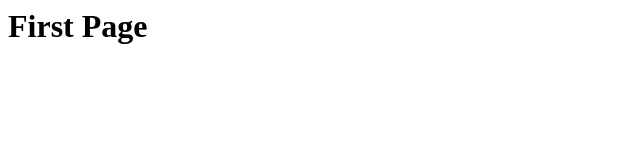
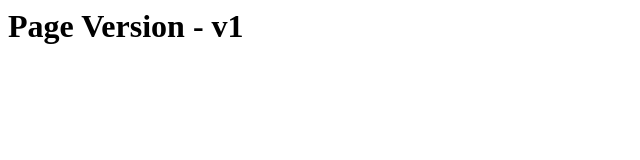
Before and after one commit to AaoGITKarein/cf-demo, a plain HTML site: page index.html in a window 1280 px wide. Shown: the whole page, without its empty margins (0-640 px from the left). Drawn offline with Linux system fonts and the light colour scheme.

Commit message:
Updated Index.html
Updated Index.html

```diff
--- a/index.html
+++ b/index.html
@@ -1,3 +1,3 @@
 <html>
-<h1> First Page </h1>
+<h1> Page Version - v1 </h1>
 </html>
```
